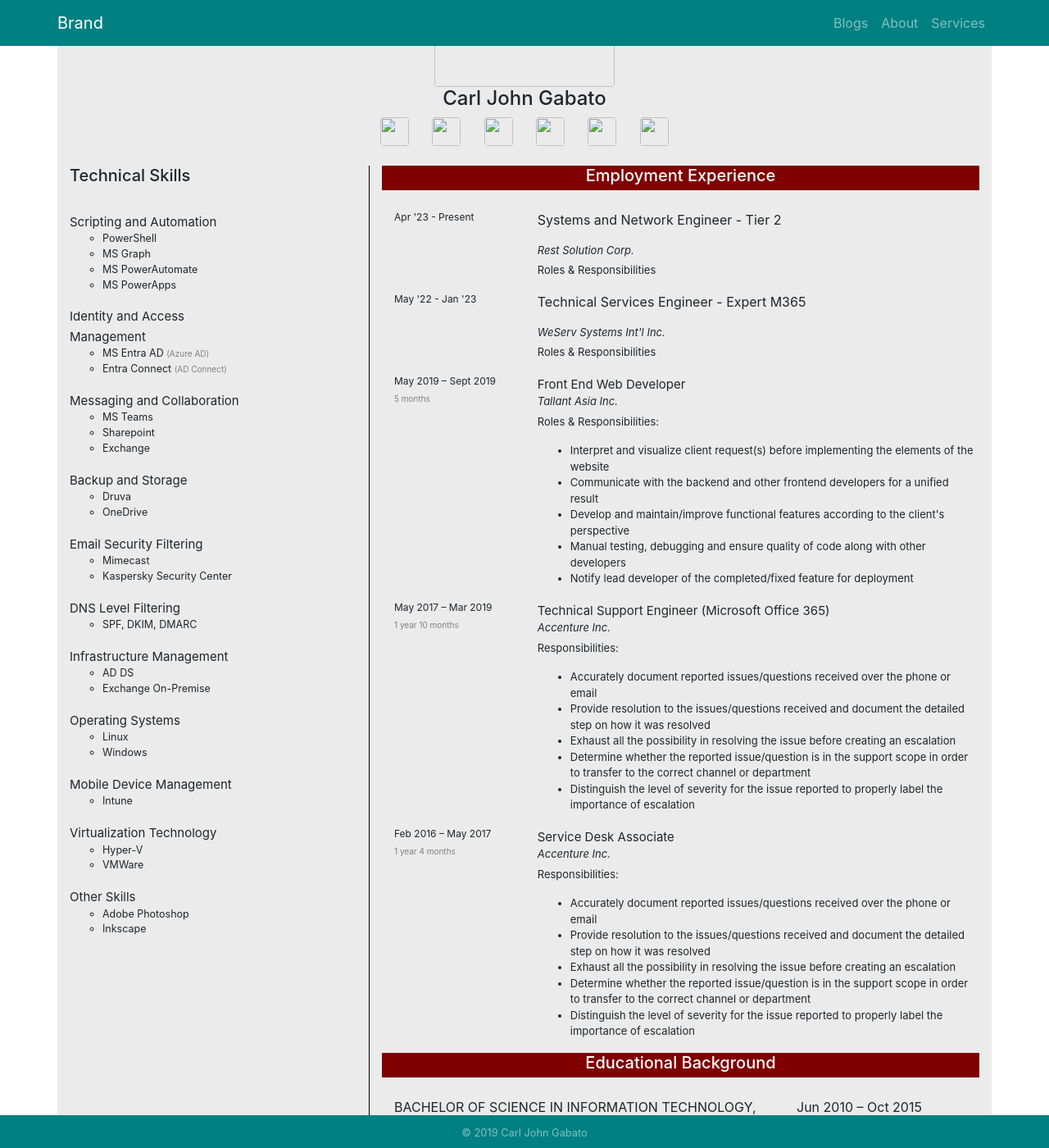
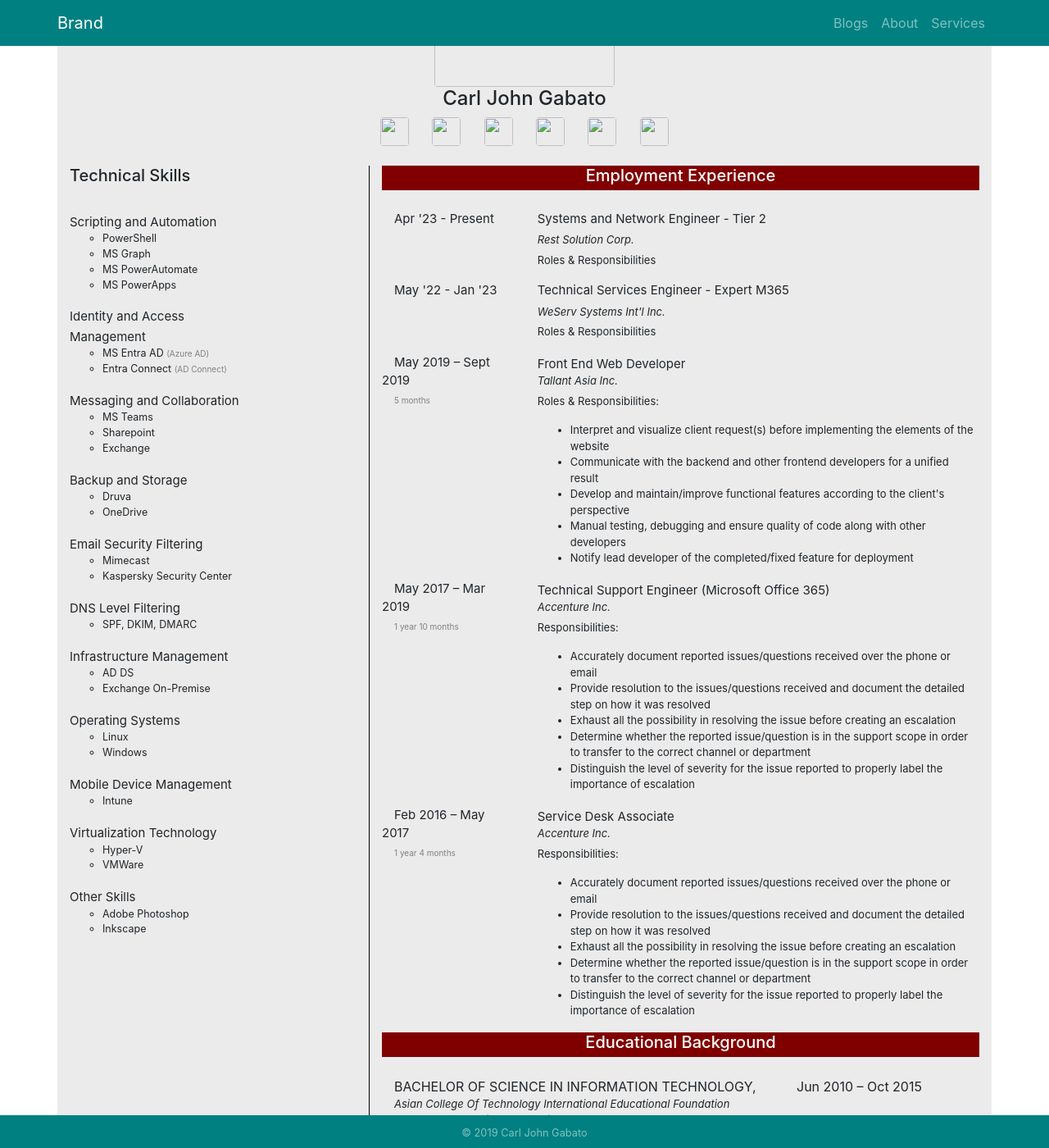
Before and after one commit to carljohngabato/aboutme, a Jekyll site: the page built from about.html, in a window 1280 px wide and 1400 px high, scrolled down 250 px. Shown: the whole window at 82% size. Built offline with Jekyll 4.4.1, drawn with Linux system fonts in a browser that asks for light colours; nearby versions of some CDN libraries.

Commit message:
Curing cancer with every commit

```diff
--- a/_sass/main.scss
+++ b/_sass/main.scss
@@ -67,13 +67,17 @@
 }
 
 /*Employment section*/
+p.job-title{
+  font-size: 15px;
+  margin-bottom: 5px !important;
+}
 .company-name{
   font-style: italic;
   font-size: 13px;
   margin-bottom: 5px !important;
 }
 p.emp-dates{
-  font-size: 12px;
+  font-size: 15px;
   text-indent: 15px;
   margin-bottom: 5px !important;
 }
```
